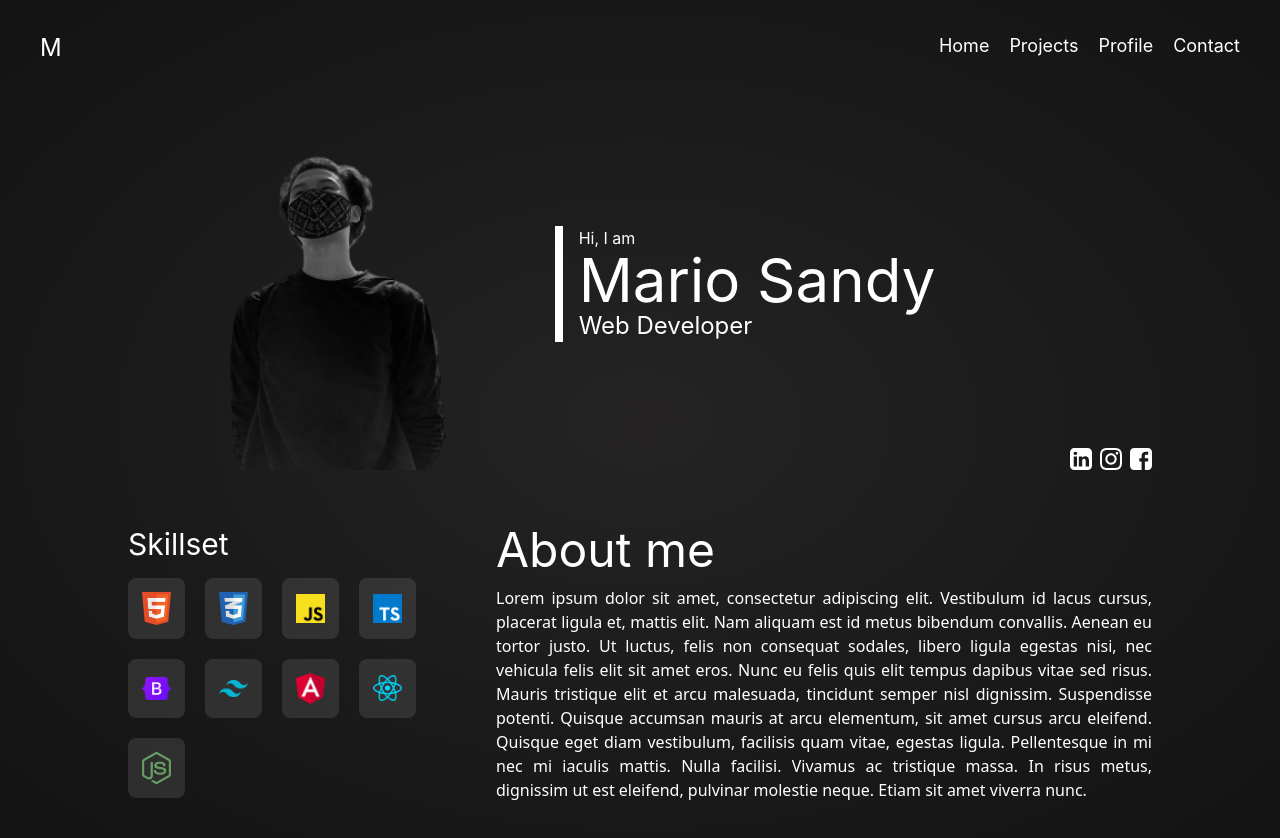
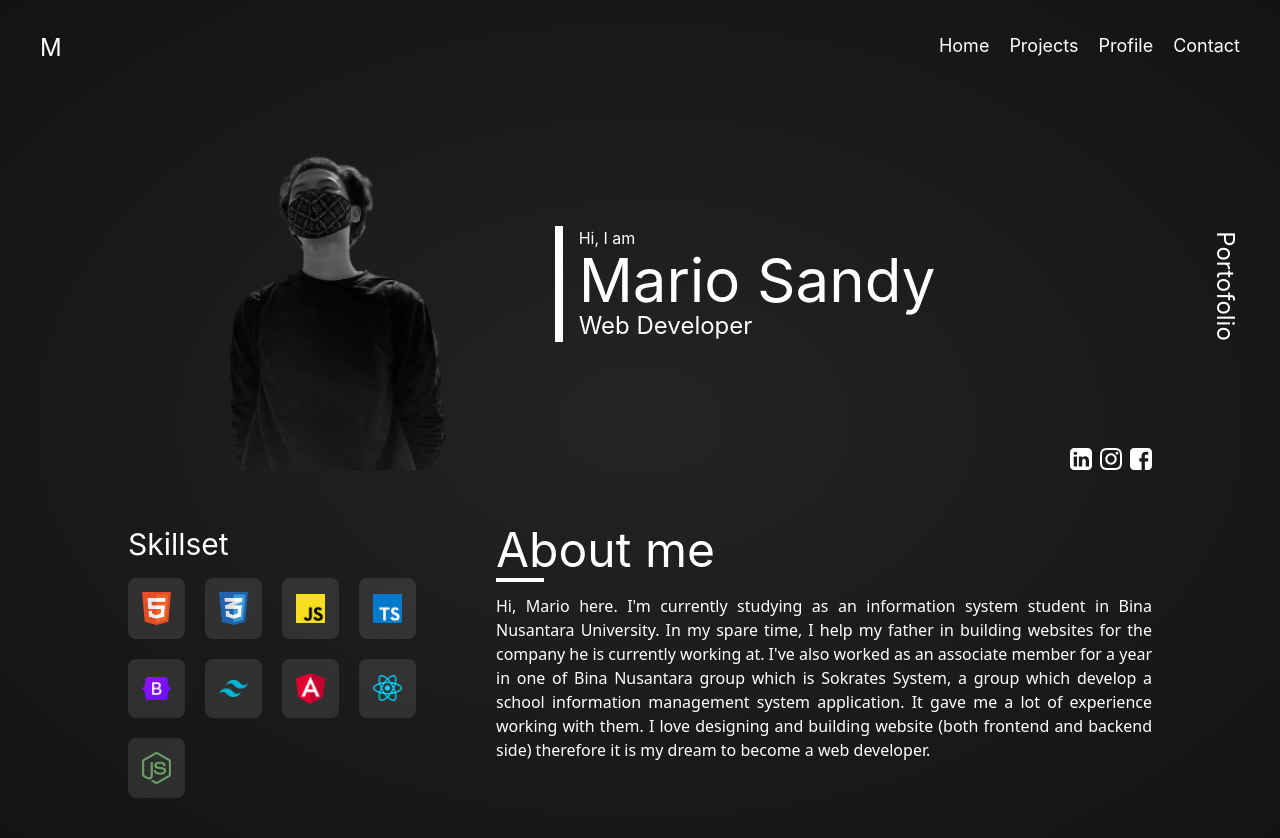
Before and after one commit to MarioSandy/portfolio, a React (Create React App) app: page / in a window 1280 px wide. Shown: the top 838 px of the page. Built offline with nearby package versions, Linux system fonts and the light colour scheme.

Commit message:
Update about me

```diff
--- a/package.json
+++ b/package.json
@@ -42,6 +42,8 @@
     "autoprefixer": "^10.4.12",
     "gh-pages": "^4.0.0",
     "postcss": "^8.4.17",
+    "prettier": "^2.7.1",
+    "prettier-plugin-tailwindcss": "^0.1.13",
     "tailwind-scrollbar": "^2.0.1",
     "tailwindcss": "^3.1.8"
   }
--- a/src/App.js
+++ b/src/App.js
@@ -87,11 +87,18 @@ function App() {
                 >
                   <Instagram />
                 </a>
-                <a href="">
+                <a
+                  href="https://www.facebook.com/mario.sandy.90/"
+                  target="_blank"
+                  rel="noopener noreferrer"
+                >
                   <Facebook />
                 </a>
               </div>
             </div>
+            <p className="absolute top-[270px] right-0 rotate-90 transform text-2xl text-white">
+              Portofolio
+            </p>
           </div>
           <div className="grid grid-cols-1 gap-x-20 gap-y-8 md:grid-cols-1 lg:grid-cols-3">
             <div className="col-span-1">
@@ -122,21 +129,18 @@ function App() {
               </div>
             </div>
             <div className="col-span-1 lg:col-span-2">
-              <p className="mb-3 text-5xl text-white">About me</p>
+              <p className="mb-1 text-5xl text-white">About me</p>
+              <div className="mb-3 h-1 w-12 bg-white"></div>
               <div className="text-justify font-sans text-white">
-                Lorem ipsum dolor sit amet, consectetur adipiscing elit.
-                Vestibulum id lacus cursus, placerat ligula et, mattis elit. Nam
-                aliquam est id metus bibendum convallis. Aenean eu tortor justo.
-                Ut luctus, felis non consequat sodales, libero ligula egestas
-                nisi, nec vehicula felis elit sit amet eros. Nunc eu felis quis
-                elit tempus dapibus vitae sed risus. Mauris tristique elit et
-                arcu malesuada, tincidunt semper nisl dignissim. Suspendisse
-                potenti. Quisque accumsan mauris at arcu elementum, sit amet
-                cursus arcu eleifend. Quisque eget diam vestibulum, facilisis
-                quam vitae, egestas ligula. Pellentesque in mi nec mi iaculis
-                mattis. Nulla facilisi. Vivamus ac tristique massa. In risus
-                metus, dignissim ut est eleifend, pulvinar molestie neque. Etiam
-                sit amet viverra nunc.
+                Hi, Mario here. I'm currently studying as an information system
+                student in Bina Nusantara University. In my spare time, I help
+                my father in building websites for the company he is currently
+                working at. I've also worked as an associate member for a year
+                in one of Bina Nusantara group which is Sokrates System, a group
+                which develop a school information management system
+                application. It gave me a lot of experience working with them. I
+                love designing and building website (both frontend and backend
+                side) therefore it is my dream to become a web developer.
               </div>
               {/* <div className="text-white text-justify font-sans px-4 py-3 bg-white bg-opacity-10 backdrop-blur-sm rounded-lg">
                 Lorem ipsum dolor sit amet, consectetur adipiscing elit. Vestibulum id lacus cursus, placerat ligula et, mattis elit. Nam aliquam est id metus bibendum convallis. Aenean eu tortor justo. Ut luctus, felis non consequat sodales, libero ligula egestas nisi, nec vehicula felis elit sit amet eros. Nunc eu felis quis elit tempus dapibus vitae sed risus. Mauris tristique elit et arcu malesuada, tincidunt semper nisl dignissim. Suspendisse potenti. Quisque accumsan mauris at arcu elementum, sit amet cursus arcu eleifend. Quisque eget diam vestibulum, facilisis quam vitae, egestas ligula. Pellentesque in mi nec mi iaculis mattis. Nulla facilisi. Vivamus ac tristique massa. In risus metus, dignissim ut est eleifend, pulvinar molestie neque. Etiam sit amet viverra nunc.
```
Also changed, not shown: 1 other file (tests, documents, lock files or other folders).
